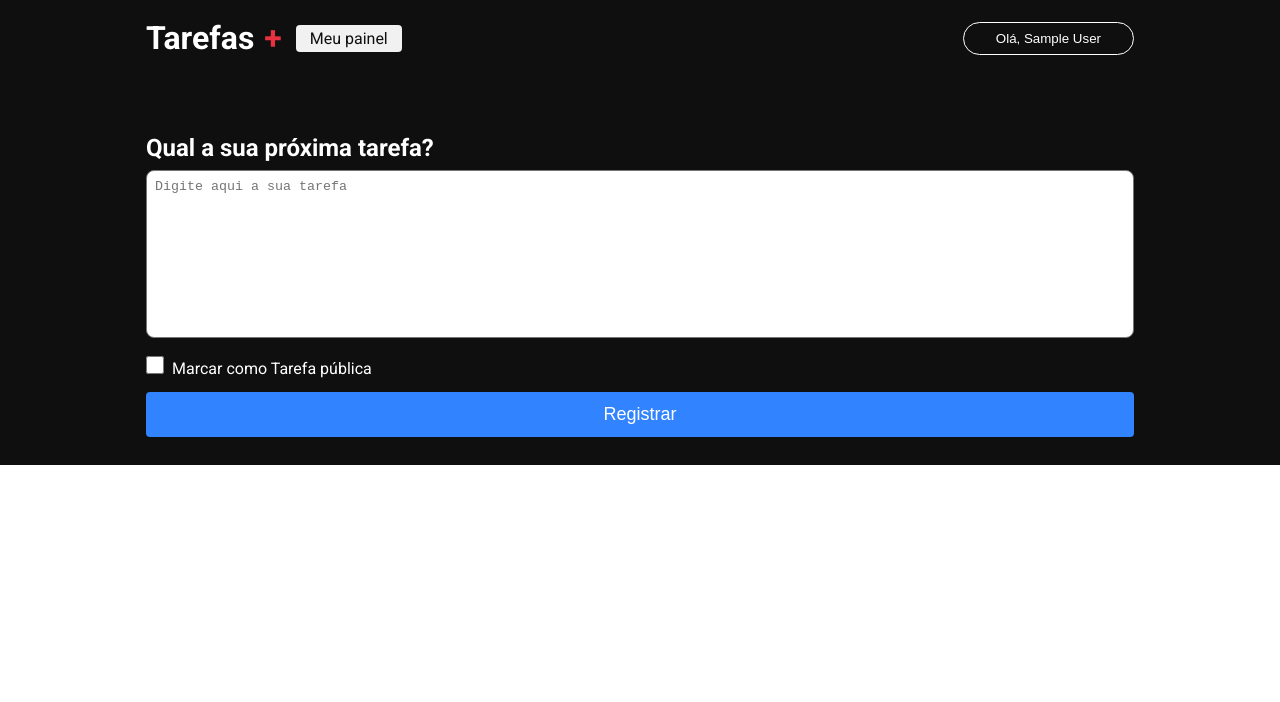
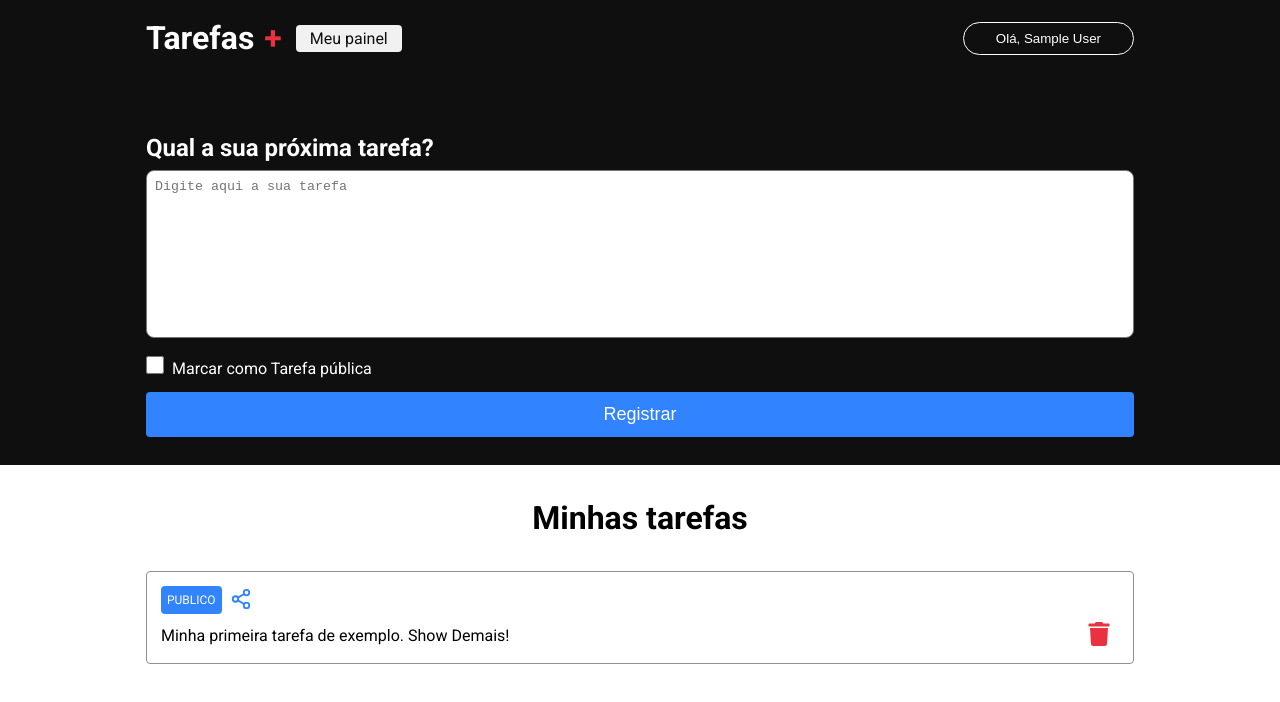
Before and after one commit to rufinoleonardo/reactjs, a Next.js app in the folder tarefas/: page /dashboard in a window 1280 px wide. Shown: the top 702 px of the page. Built offline with nearby package versions, Linux system fonts and the light colour scheme; no server answers; sample sign-in values are in the browser's storage.

Commit message:
Styling Tasks, configuring Firebase Firestore

```diff
--- a/tarefas/package.json
+++ b/tarefas/package.json
@@ -9,10 +9,12 @@
     "lint": "next lint"
   },
   "dependencies": {
+    "firebase": "^10.12.2",
     "next": "14.2.3",
     "next-auth": "^4.24.7",
     "react": "^18",
-    "react-dom": "^18"
+    "react-dom": "^18",
+    "react-icons": "^5.2.1"
   },
   "devDependencies": {
     "@types/node": "^20",
--- a/tarefas/src/pages/dashboard/index.tsx
+++ b/tarefas/src/pages/dashboard/index.tsx
@@ -1,10 +1,32 @@
+import styles from './styles.module.css';
+
+import { ChangeEvent, FormEvent, useState } from 'react';
 import { GetServerSideProps } from 'next';
-import styles from './styles.module.css';
+import { getSession } from 'next-auth/react';
 import Head from 'next/head';
-import { getSession } from 'next-auth/react';
+
 import { TextArea } from '@/components/textarea';
+import { FiShare2 } from 'react-icons/fi';
+import { FaTrash } from 'react-icons/fa';
 
 export default function Dashboard() {
+    const [inputValue, setInputValue] = useState("");
+    const [publicTask, setPublicTask] = useState(false);
+
+    function handleChangePublic(event: ChangeEvent<HTMLInputElement>) {
+        console.log(event.target.checked);
+
+        setPublicTask(event.target.checked)
+    }
+
+    function handleRegisterTask(event: FormEvent) {
+        event.preventDefault();
+
+        if (inputValue == "") return;
+
+        alert("TESTE")
+    }
+
     return (
         <div className={styles.container}>
             <Head>
@@ -17,10 +39,10 @@
                         <h1 className={styles.title}>
                             Qual a sua próxima tarefa?
                         </h1>
-                        <form>
-                            <TextArea placeholder='Digite aqui a sua tarefa' />
+                        <form onSubmit={handleRegisterTask}>
+                            <TextArea placeholder='Digite aqui a sua tarefa' value={inputValue} onChange={(e: ChangeEvent<HTMLTextAreaElement>) => setInputValue(e.target.value)} />
                             <div className={styles.checkboxArea}>
-                                <input type="checkbox" name="publicTask" id="publicTask" className={styles.checkbox} />
+                                <input type="checkbox" name="publicTask" id="publicTask" className={styles.checkbox} checked={publicTask} onChange={handleChangePublic} />
                                 <label htmlFor="publicTask">Marcar como Tarefa pública</label>
                             </div>
                             <button type="submit" className={styles.button}>
@@ -28,6 +50,25 @@
                             </button>
                         </form>
                     </div>
+                </section>
+
+                <section className={styles.taskContainer}>
+                    <h1>Minhas tarefas</h1>
+
+                    <article className={styles.task}>
+                        <div className={styles.tagContainer}>
+                            <label htmlFor="" className={styles.tag}>PUBLICO</label>
+                            <button className={styles.shareBtn}>
+                                <FiShare2 size={22} color={"#3283ff"} />
+                            </button>
+                        </div>
+                        <div className={styles.taskContent}>
+                            <p>Minha primeira tarefa de exemplo. Show Demais!</p>
+                            <button className={styles.trashBtn}>
+                                <FaTrash size={24} color='#EA3140' />
+                            </button>
+                        </div>
+                    </article>
                 </section>
             </main>
         </div>
--- a/tarefas/src/pages/dashboard/styles.module.css
+++ b/tarefas/src/pages/dashboard/styles.module.css
@@ -46,3 +46,79 @@
     padding: 12px 0;
     font-size: 18px;
 }
+
+.taskContainer {
+    margin: 34px auto 0 auto;
+    padding: 0 18px;
+    width: 100%;
+    max-width: 1024px;
+
+    display: flex;
+    flex-direction: column;
+}
+
+.taskContainer a {
+    text-decoration: none;
+    color: #0f0f0f;
+}
+
+.taskContainer h1 {
+    text-align: center;
+    font-size: 32px;
+    margin-bottom: 34px;
+}
+
+.task {
+    margin-bottom: 14px;
+    padding: 14px;
+    border: 1.5px solid #909090;
+    border-radius: 4px;
+
+    line-height: 150%;
+
+    display: flex;
+    flex-direction: column;
+    align-items: flex-start;
+}
+
+.tagContainer {
+    display: flex;
+    align-items: center;
+    justify-content: center;
+    margin-bottom: 8px;
+}
+
+.tag {
+    background-color: #3183ff;
+    padding: 2px 6px;
+    color: #fff;
+    border-radius: 4px;
+    font-size: 12px;
+}
+
+.shareBtn {
+    background-color: transparent;
+    border: 0;
+    margin: 0 8px;
+    cursor: pointer;
+}
+
+.taskContent {
+    width: 100%;
+
+    display: flex;
+    flex-direction: row;
+    align-items: center;
+    justify-content: space-between;
+}
+
+.taskContainer p {
+    white-space: pre-wrap;
+}
+
+.trashBtn {
+    background-color: transparent;
+    margin: 0 8px;
+    border: 0;
+    cursor: pointer;
+}
```
Also changed, not shown: tarefas/src/services/firebaseConnection.ts (added, +16 -0 lines), 1 other file (tests, documents, lock files or other folders).
